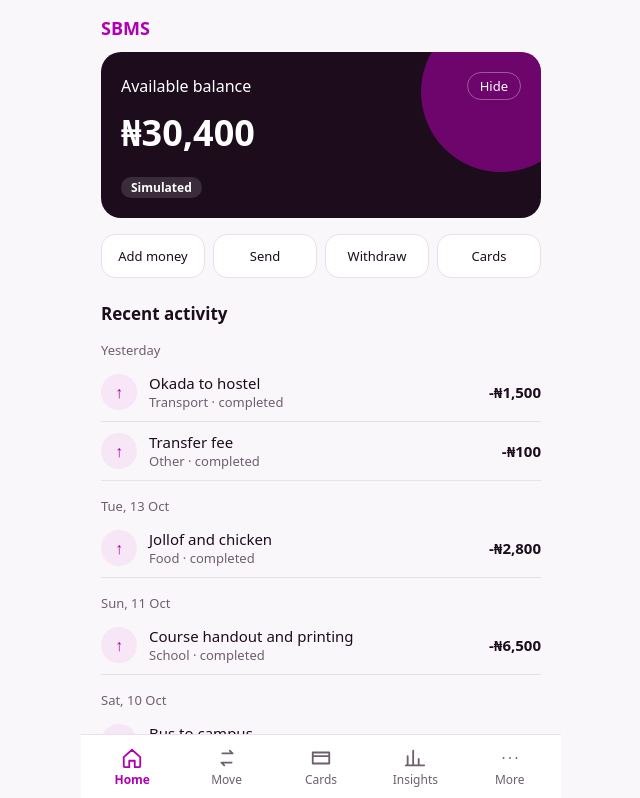
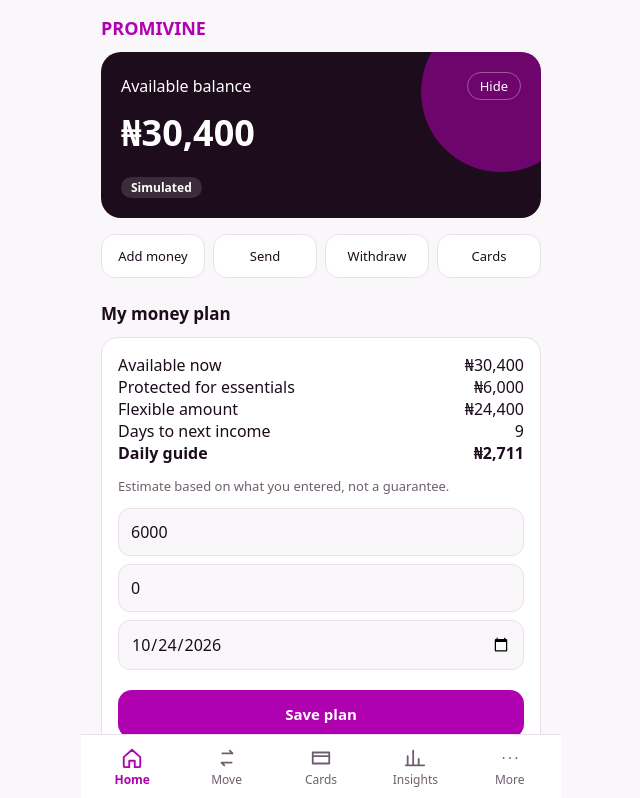
Before and after one commit to promivine-prog/SBMS-BANKS, a React (Vite) app: page / in a window 1280 px wide. Shown: the top 798 px of the page, without its empty margins (319-959 px from the left). Built offline with nearby package versions, Linux system fonts and the light colour scheme; a web font is replaced by a local one.

Commit message:
Add files via upload

```diff
--- a/src/App.tsx
+++ b/src/App.tsx
@@ -3,6 +3,7 @@ import { provider, type CardInfo, type DepositAccount, type Tx } from "./provide
 import MovePanel from "./MovePanel";
 import Coach from "./Coach";
 import MoreTab from "./MoreTab";
+import PlanCard from "./PlanCard";
 
 const naira = (n: number) => "₦" + n.toLocaleString("en-NG", { minimumFractionDigits: 0, maximumFractionDigits: 2 });
 type Tab = "home" | "move" | "cards" | "insights" | "more";
@@ -59,6 +60,7 @@ function Home({ balance, txs, go }: { balance: number | null; txs: Tx[]; go: (t:
         <button key={a} onClick={() => go(a === "Cards" ? "cards" : "move")}>{a}</button>
       ))}
     </div>
+    <PlanCard balance={balance} />
     <h2>Recent activity</h2>
     <TxList txs={txs} />
   </>);
@@ -110,7 +112,7 @@ export default function App() {
   const toggle = () => card && provider.setCardStatus(card.status === "ACTIVE" ? "BLOCKED" : "ACTIVE").then(setCard);
   return (
     <div className="app">
-      <header><strong>SBMS</strong></header>
+      <header><strong>PROMIVINE</strong></header>
       <main>
         {tab === "home" && <Home balance={balance} txs={txs} go={setTab} />}
         {tab === "move" && <MovePanel acct={acct} onDone={refresh} />}
--- /dev/null
+++ b/src/PlanCard.tsx
@@ -0,0 +1,38 @@
+import { useEffect, useState } from "react";
+import { provider } from "./provider";
+import { runway } from "./runway";
+const naira = (n: number) => "₦" + Math.round(n).toLocaleString("en-NG");
+export default function PlanCard({ balance }: { balance: number | null }) {
+  const [ess, setEss] = useState(""); const [cash, setCash] = useState(""); const [date, setDate] = useState("");
+  const [saved, setSaved] = useState({ essentials: 0, cash: 0, nextIncome: null as string | null });
+  const [msg, setMsg] = useState("");
+  useEffect(() => { provider.getPlan().then((p) => { setSaved(p); setEss(String(p.essentials)); setCash(String(p.cash)); setDate(p.nextIncome ?? ""); }); }, []);
+  const save = async () => {
+    try { const p = { essentials: +ess || 0, cash: +cash || 0, nextIncome: date || null }; await provider.setPlan(p); setSaved(p); setMsg("Plan saved."); }
+    catch (e: any) { setMsg(e.message ?? "Could not save."); }
+  };
+  if (balance === null) return null;
+  const r = runway(balance, saved.cash, saved.essentials, saved.nextIncome);
+  const sim = provider.simulated && <span className="sim">Simulated</span>;
+  return (<>
+    <h2>My money plan</h2>
+    <div className="panel">
+      <div className="row"><span>Available now</span><span>{naira(r.available)}</span></div>
+      <div className="row"><span>Protected for essentials</span><span>{naira(r.essentials)}</span></div>
+      <div className="row"><span>Flexible amount</span><span>{naira(Math.max(0, r.flexible))}</span></div>
+      <div className="row"><span>Days to next income</span><span>{r.days ?? "Not set"}</span></div>
+      <div className="row"><strong>Daily guide</strong><strong>{r.daily === null ? "–" : naira(r.daily)}</strong></div>
+      <p className="muted">Estimate based on what you entered, not a guarantee.</p>
+      {r.status === "no-date" && <p className="muted">Add your next income date to see a daily guide.</p>}
+      {r.status === "stale" && <p className="muted">That income date has passed. Update it so the guide stays honest.</p>}
+      {(r.status === "shortfall" || r.status === "tight") && (
+        <div className="warn"><strong>{r.status === "shortfall" ? `You are ${naira(r.shortfall)} short for essentials.` : "This stretch is tight."}</strong>
+          <ol className="steps"><li>Pay for essentials first: food, transport, data.</li><li>Pause anything you can wait on until your next income.</li><li>Tell someone you trust early. Asking for help is a plan, not a failure.</li><li>Update your next income date if it has changed.</li></ol></div>)}
+      <input className="field" placeholder="Essentials to protect (₦)" inputMode="numeric" value={ess} onChange={(e) => setEss(e.target.value.replace(/\D/g, ""))} />
+      <input className="field" placeholder="Cash on hand (₦)" inputMode="numeric" value={cash} onChange={(e) => setCash(e.target.value.replace(/\D/g, ""))} />
+      <input className="field" type="date" aria-label="Next income date" value={date} onChange={(e) => setDate(e.target.value)} />
+      <button className="primary" onClick={save}>Save plan</button>{sim}
+      {msg && <p className="muted" role="status">{msg}</p>}
+    </div>
+  </>);
+}
--- a/src/provider/index.ts
+++ b/src/provider/index.ts
@@ -4,4 +4,4 @@ import { simulatedProvider } from "./simulated";
 // until then "bmoni" falls back to simulated so screens always render.
 const mode = import.meta.env.VITE_PROVIDER ?? "simulated";
 export const provider: BankingProvider = mode === "simulated" ? simulatedProvider : simulatedProvider;
-export type { Tx, CardInfo, DepositAccount, Category, Goal } from "./types";
+export type { Tx, CardInfo, DepositAccount, Category, Goal, Plan } from "./types";
--- a/src/provider/simulated.ts
+++ b/src/provider/simulated.ts
@@ -1,4 +1,4 @@
-import type { BankingProvider, CardInfo, Goal, Tx } from "./types";
+import type { BankingProvider, CardInfo, Goal, Plan, Tx } from "./types";
 const wait = <T,>(v: T, ms = 350) => new Promise<T>((r) => setTimeout(() => r(v), ms));
 const ago = (days: number, hour: number) => {
   const d = new Date(); d.setDate(d.getDate() - days); d.setHours(hour, 15, 0, 0); return d.toISOString();
@@ -16,6 +16,7 @@ const seed: Tx[] = [
 ];
 let card: CardInfo = { id: "c1", name: "Everyday card", last4: "4821", status: "ACTIVE" };
 let weeklyLimit = 20000;
+let plan: Plan = { essentials: 6000, cash: 0, nextIncome: new Date(Date.now() + 9 * 864e5).toISOString().slice(0, 10) };
 const goals: Goal[] = [{ id: "g1", name: "New laptop", target: 150000, saved: 20000 }];
 const weekSpend = () => seed.filter((t) => t.direction === "outgoing" && t.category !== "Savings" && Date.now() - +new Date(t.createdAt) < 7 * 864e5).reduce((s, t) => s + t.amount, 0);
 async function spend(amount: number, description: string, narrationType: Tx["narrationType"]) {
@@ -35,6 +36,8 @@ export const simulatedProvider: BankingProvider = {
   getCard: () => wait(card),
   sendMoney: (to, amount) => spend(amount, `Sent to ${to}`, "send_to_friend"),
   withdraw: (bank, account, amount) => spend(amount, `Withdrawal to ${bank} ••${account.slice(-4)}`, "send_to_bank"),
+  getPlan: () => wait({ ...plan }, 150),
+  async setPlan(p) { if (p.essentials < 0 || p.cash < 0) throw new Error("Amounts cannot be negative."); plan = { ...p }; },
   listGoals: () => wait(goals.map((g) => ({ ...g })), 200),
   async addGoal(name, target) { if (!name.trim() || !(target > 0)) throw new Error("Give the goal a name and a target above ₦0."); goals.push({ id: "g" + Date.now(), name: name.trim(), target, saved: 0 }); },
   async contribute(goalId, amount) {
--- a/src/provider/types.ts
+++ b/src/provider/types.ts
@@ -11,6 +11,7 @@ export interface Tx {
   createdAt: string; // ISO
 }
 export interface Goal { id: string; name: string; target: number; saved: number }
+export interface Plan { essentials: number; cash: number; nextIncome: string | null }
 export interface CardInfo { id: string; name: string; last4: string; status: "ACTIVE" | "BLOCKED" }
 export interface DepositAccount { bank: string; number: string; name: string }
 export interface BankingProvider {
@@ -20,6 +21,8 @@ export interface BankingProvider {
   getDepositAccount(): Promise<DepositAccount>;
   getCard(): Promise<CardInfo>;
   setCardStatus(status: CardInfo["status"]): Promise<CardInfo>;
+  getPlan(): Promise<Plan>;
+  setPlan(plan: Plan): Promise<void>;
   listGoals(): Promise<Goal[]>;
   addGoal(name: string, target: number): Promise<void>;
   contribute(goalId: string, amount: number): Promise<void>;
--- /dev/null
+++ b/src/runway.ts
@@ -0,0 +1,14 @@
+// Estimate only: money you entered, spread over the days until your next income. Never invents a date.
+export type Status = "no-date" | "stale" | "shortfall" | "tight" | "ok";
+export interface Runway { available: number; essentials: number; flexible: number; days: number | null; daily: number | null; shortfall: number; status: Status }
+export function runway(balance: number, cash: number, essentials: number, nextIncome: string | null, now = new Date()): Runway {
+  const available = balance + cash, flexible = available - essentials;
+  const base = { available, essentials, flexible, days: null, daily: null, shortfall: Math.max(0, -flexible) };
+  if (!nextIncome) return { ...base, status: "no-date" };
+  const today = new Date(now.toDateString()).getTime();
+  const days = Math.round((new Date(nextIncome + "T00:00:00").getTime() - today) / 864e5);
+  if (!(days > 0)) return { ...base, status: "stale" };
+  if (flexible <= 0) return { ...base, days, status: "shortfall" };
+  const daily = flexible / days;
+  return { ...base, days, daily, status: daily < 500 ? "tight" : "ok" };
+}
--- a/src/styles.css
+++ b/src/styles.css
@@ -30,3 +30,4 @@ button:focus-visible{outline:2px solid var(--brand);outline-offset:2px}
 .chips{display:flex;flex-wrap:wrap;gap:8px;margin-bottom:10px}.chips button{background:var(--brand-soft);color:var(--brand);border:0;border-radius:999px;padding:8px 12px;font:inherit;font-size:13px;font-weight:500}
 .ask{display:flex;gap:8px}.ask input{flex:1;padding:12px;border:1px solid var(--line);border-radius:12px;background:var(--card);color:var(--text);font:inherit}.ask button{background:var(--brand);color:#fff;border:0;border-radius:12px;padding:0 18px;font:inherit;font-weight:600}
 .inline{display:flex;gap:8px;align-items:flex-start}.inline .field{margin:0}.inline .primary{width:auto;margin:0;padding:12px 18px}
+.warn{border-left:4px solid var(--err);background:var(--brand-soft);border-radius:12px;padding:12px;margin:10px 0}.steps{margin:8px 0 0;padding-left:18px;font-size:14px;line-height:1.5}
```
Also changed, not shown: 1 other file (tests, documents, lock files or other folders).
